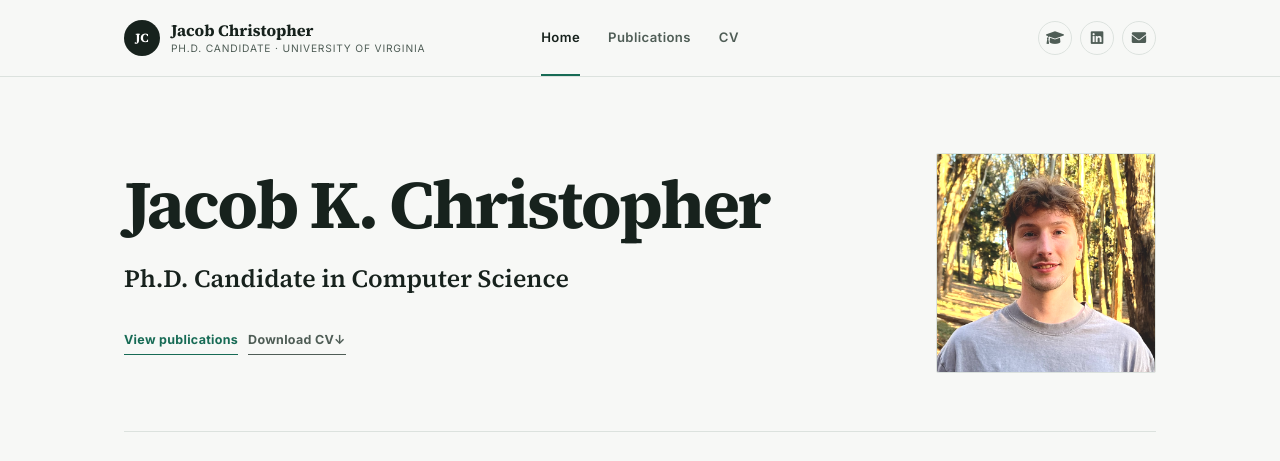
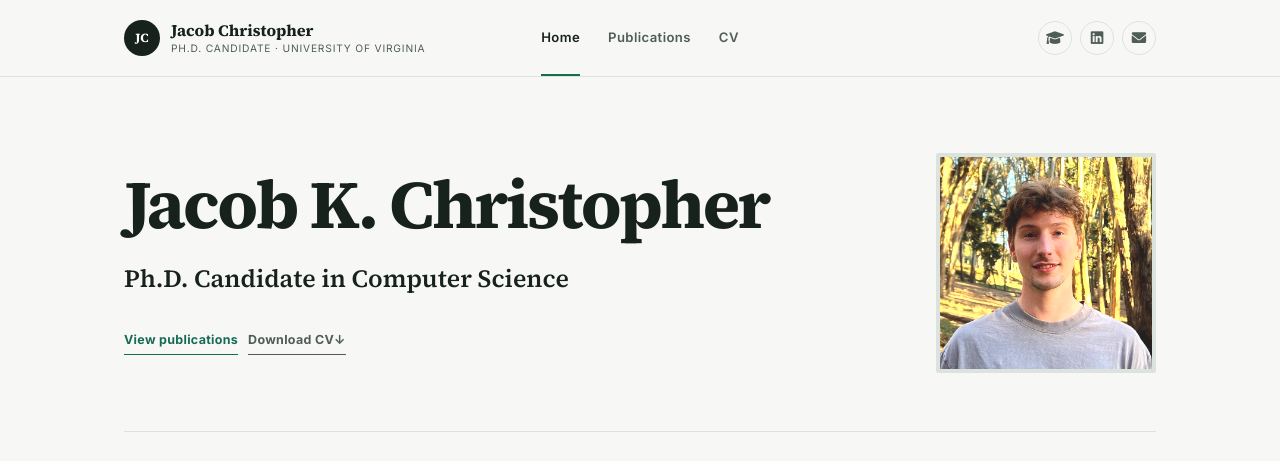
Before and after one commit to jacobchristopher/jacobchristopher.github.io, a Jekyll site: the page built from index.md, in a window 1280 px wide and 1400 px high. Shown: the top 461 px of the window. Built offline with Jekyll 4.4.1, drawn with Linux system fonts in a browser that asks for light colours.

```diff
--- a/assets/css/style.css
+++ b/assets/css/style.css
@@ -163,7 +163,7 @@ a:focus-visible { border-radius: 3px; outline: 3px solid rgba(23, 107, 85, 0.25)
 .hero-image { position: relative; }
 .portrait-frame {
     background: transparent;
-    border: 1px solid var(--line);
+    border: 4px solid var(--line);
     border-radius: 2px;
     overflow: hidden;
 }
```
